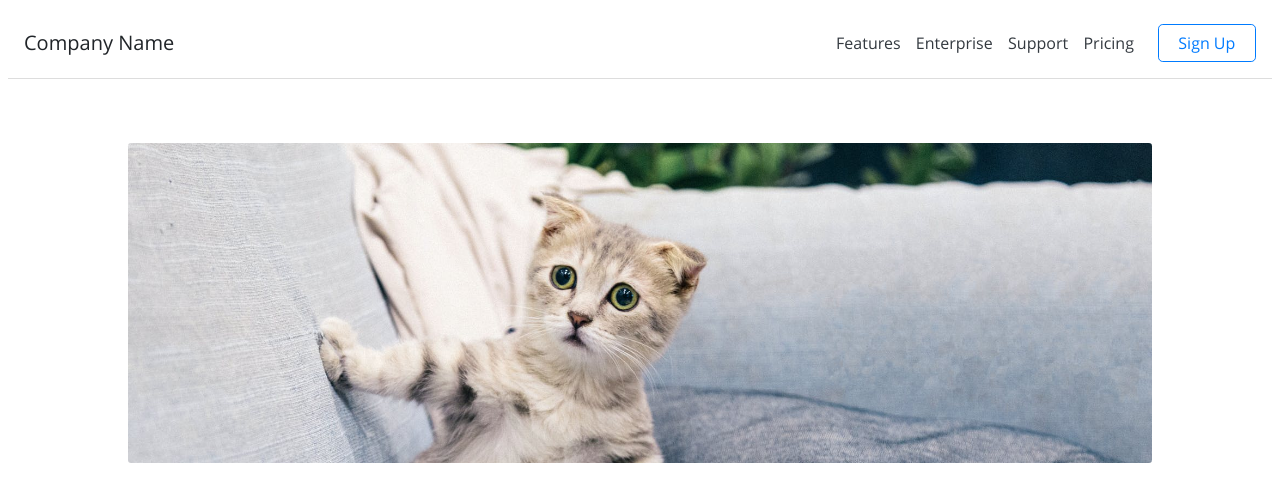
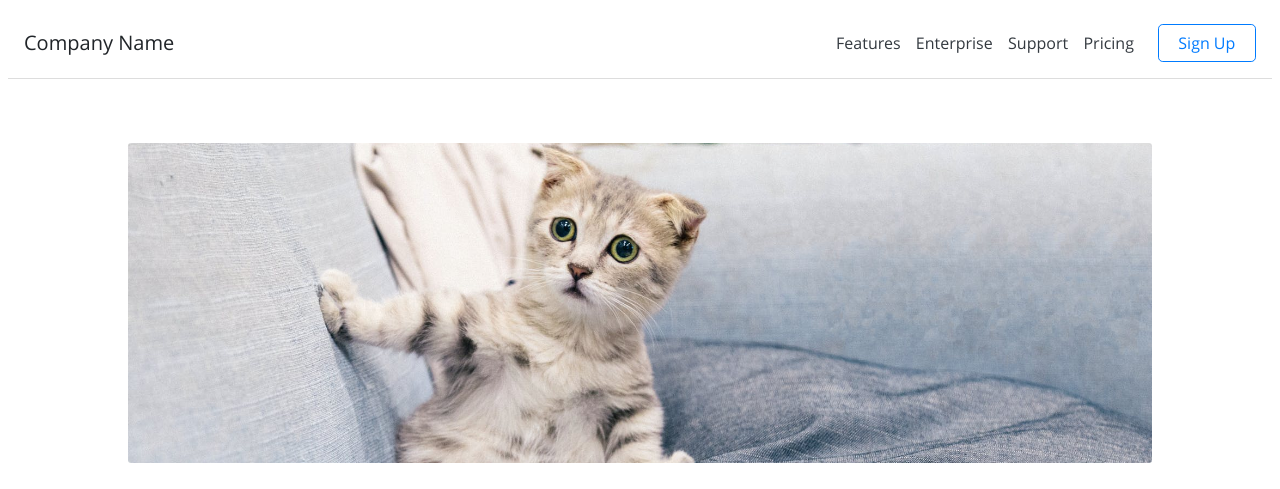
Before and after one commit to Jsgtaj/CSS_Exam_Justin_S, a plain HTML site: page index.html in a window 1280 px wide. Shown: the top 489 px of the page. Drawn offline with Linux system fonts and the light colour scheme; files whose address does not match are found by name; a web font is replaced by a local one.

Commit message:
changed bannerimage position

```diff
--- a/main.css
+++ b/main.css
@@ -197,7 +197,7 @@ header ul li a:active {
   /*Photo by Tranmautritam from Pexels*/
   background-size: cover;
   background-repeat: no-repeat;
-  background-position: 0 -5rem;
+  background-position: 0 -8rem;
   margin-bottom: 2rem;
 }
 /*footer styles*/
```
